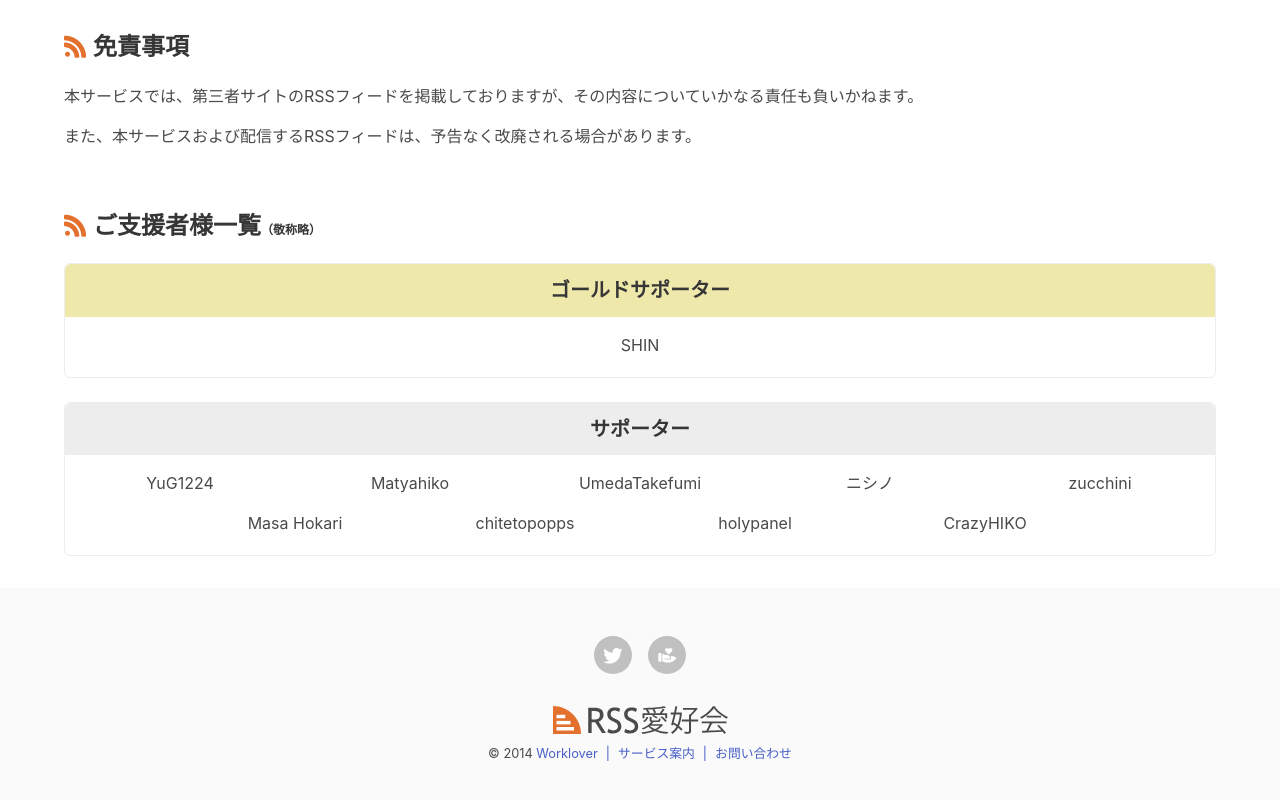
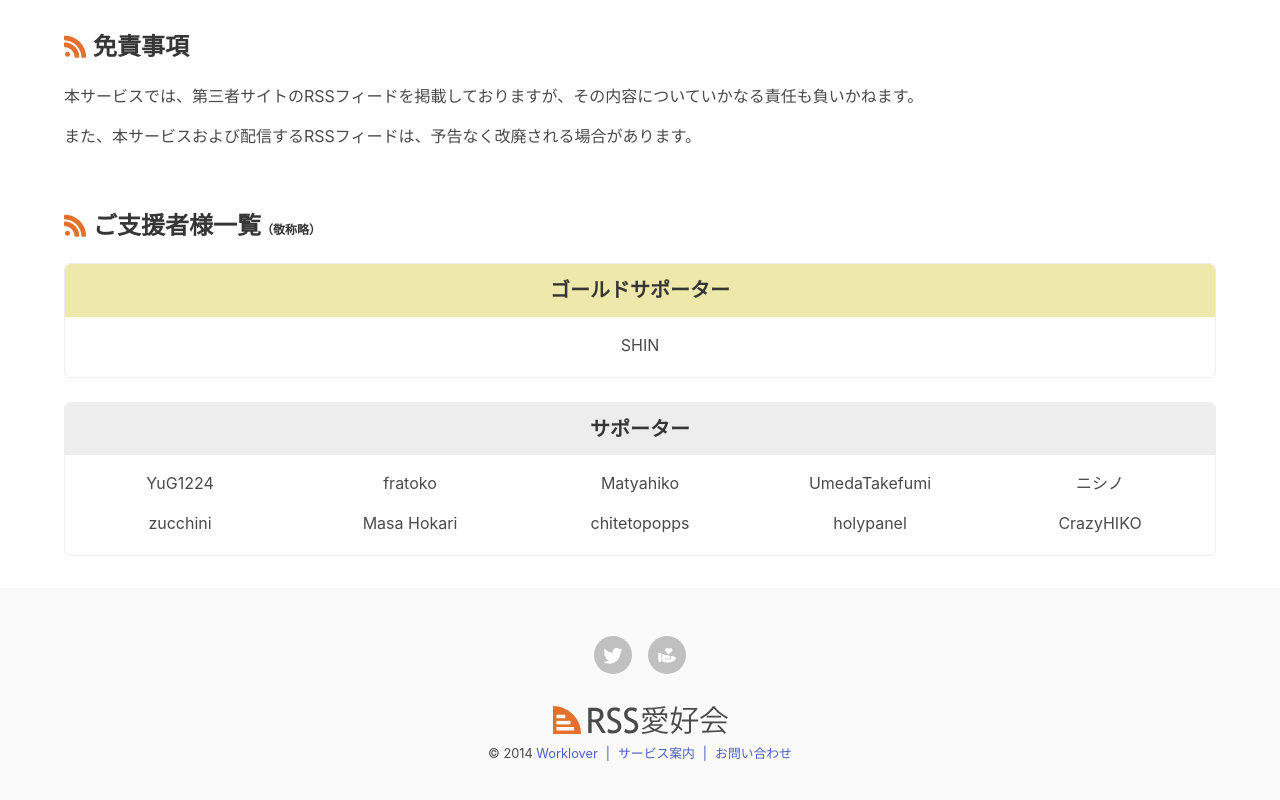
Before and after one commit to aikawame/rsslovers, a Next.js app in the folder frontend/: page /about in a window 1280 px wide. Shown: the part 833-1633 px from the top of the page. Built offline with nearby package versions, Linux system fonts and the light colour scheme; no server answers; what react-google-recaptcha-v3 would draw is missing.

Commit message:
ご支援者様を追加する

```diff
--- a/frontend/components/SupportersList.tsx
+++ b/frontend/components/SupportersList.tsx
@@ -5,6 +5,7 @@ export default function SupportersList () {
 
   const NORMAL_SUPPORTERS = [
     'YuG1224',
+    'fratoko',
     'Matyahiko',
     'UmedaTakefumi',
     'ニシノ',
```
